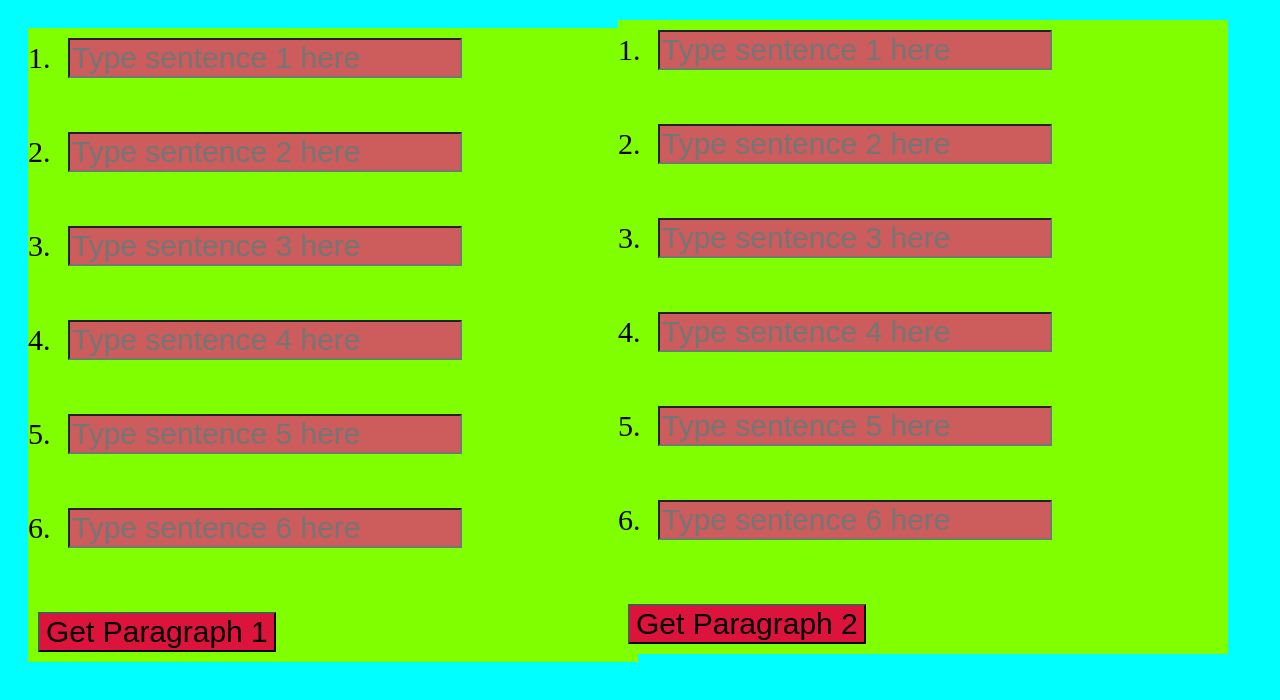
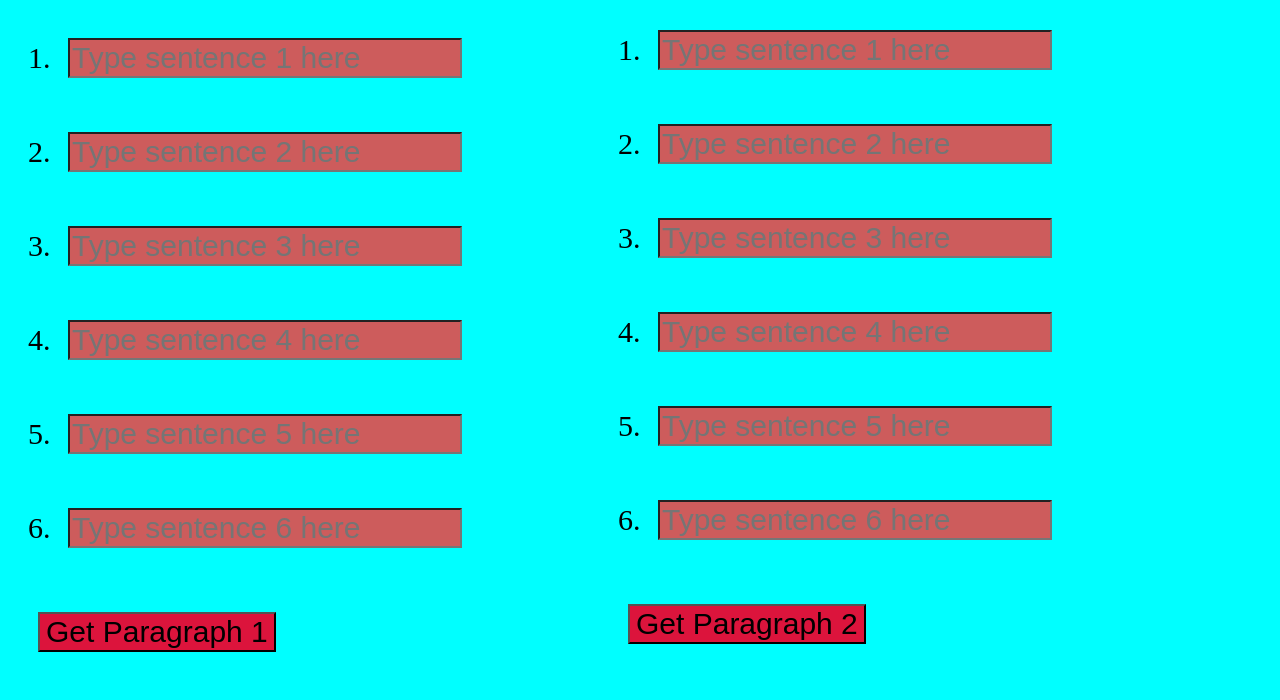
Before and after one commit to Garv-coding1/C-80-Project, a plain HTML site: page index.html in a window 1280 px wide. Drawn offline with Linux system fonts and the light colour scheme.

Commit message:
Update style.css

```diff
--- a/style.css
+++ b/style.css
@@ -24,4 +24,9 @@ input {
 
 #div-align { margin-left: 600px;
     margin-top: -720px;
+       background-color: aqua;
 }
+
+#div-div {
+   background-color: aqua;
+}
```
